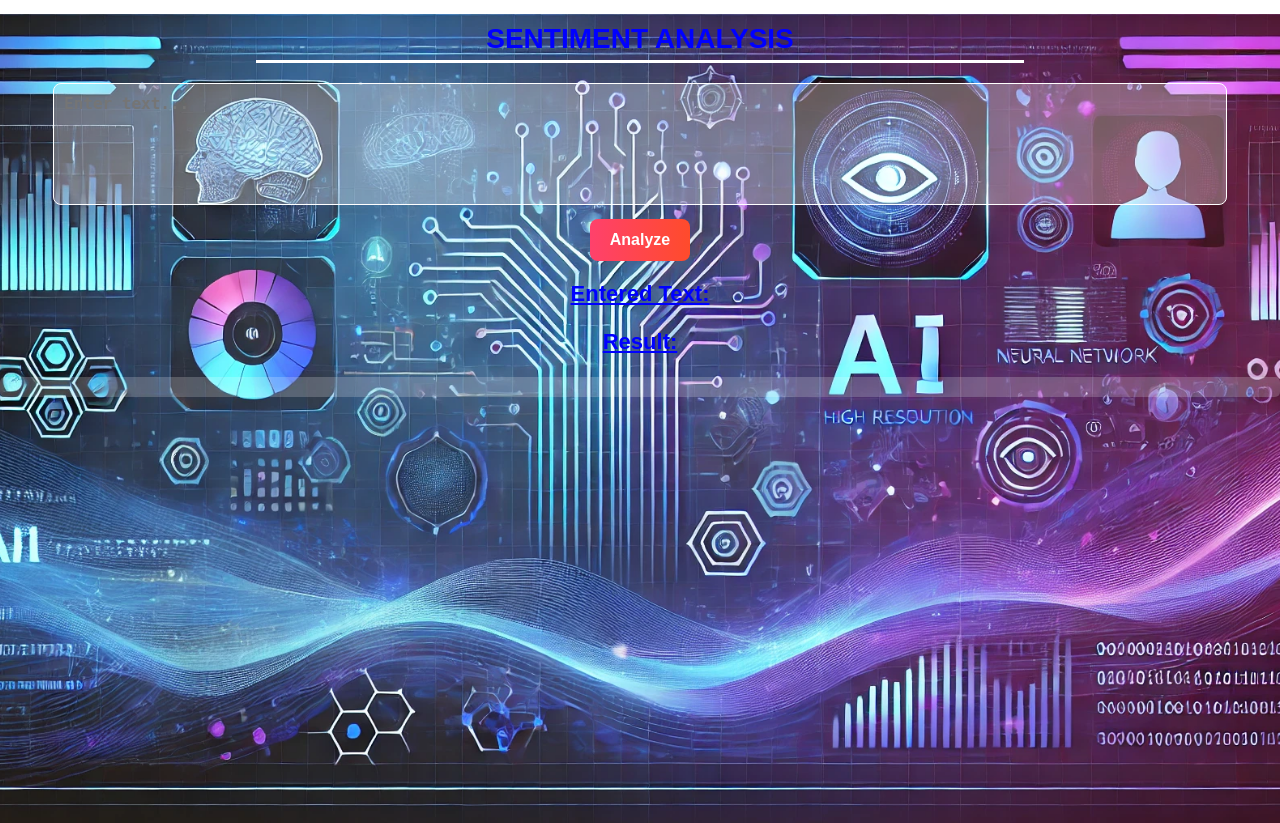
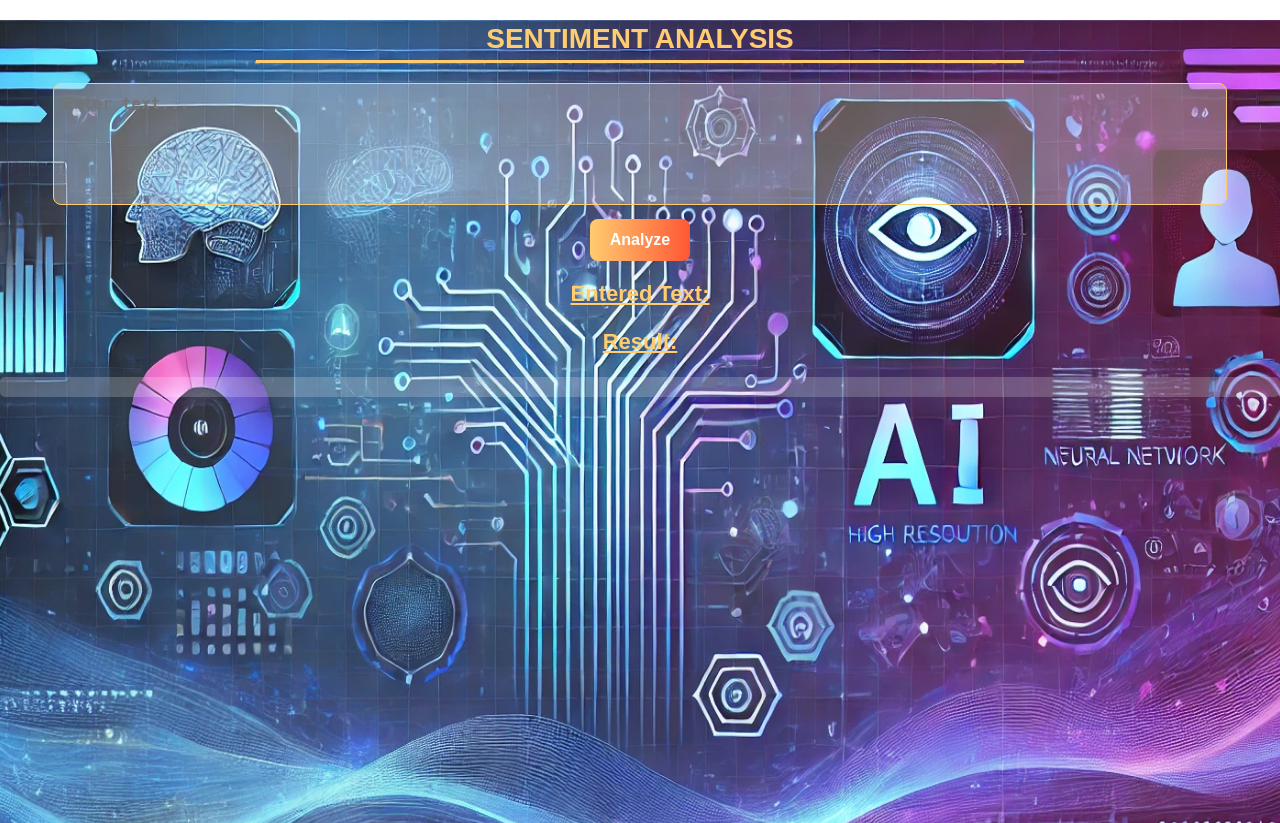
Before and after one commit to GNANESWARIG/sentiment-analysis, a Flask app: page / in a window 1280 px wide. Run offline with Flask 3, Linux system fonts and the light colour scheme.

Commit message:
Update style.css

```diff
--- a/static/style.css
+++ b/static/style.css
@@ -1,9 +1,9 @@
 /* Apply full-page background image with wave movement and zoom effect */
 body {
     background: url('/static/1.jpg') no-repeat center center fixed;
-    background-size: cover; /* Ensure full coverage and prevent blank spaces */
+    background-size: 120% 120%; /* Ensure full coverage and prevent blank spaces */
     font-family: Arial, sans-serif;
-    color: blue;
+    color: #f8f9fa; /* Light text color for better contrast */
     text-align: center;
     margin: 0;
     padding: 0;
@@ -16,22 +16,22 @@
 @keyframes waveBackground {
     0% {
         background-position: center top;
-        background-size: 110%;
+        background-size: 125% 125%;
     }
     50% {
-        background-position: center 20px;
-        background-size: 115%; /* Slight zoom effect to prevent blank spaces */
+        background-position: center 30px;
+        background-size: 130% 130%; /* Increased zoom to prevent blank spaces */
     }
     100% {
         background-position: center top;
-        background-size: 110%;
+        background-size: 125% 125%;
     }
 }
 
 /* Responsive Design */
 @media (max-width: 768px) {
     body {
-        background-size: cover; /* Ensure full coverage on mobile */
+        background-size: 140% 140%; /* Ensure full coverage on mobile */
     }
     .container {
         max-width: 90%;
@@ -53,11 +53,12 @@
 .container {
     max-width: 500px;
     margin: 100px auto;
-    background: rgba(0, 0, 0, 0.6);
+    background: rgba(0, 0, 0, 0.7); /* Darker background for better contrast */
     padding: 20px;
     border-radius: 10px;
     box-shadow: 0px 0px 15px rgba(255, 255, 255, 0.3);
     animation: fadeIn 1s ease-in-out;
+    color: #f8f9fa; /* Light text color inside container */
 }
 
 /* Animate fade-in effect */
@@ -72,6 +73,7 @@
     text-transform: uppercase;
     margin-bottom: 20px;
     position: relative;
+    color: #ffcc70;
 }
 
 h2::after {
@@ -79,7 +81,7 @@
     display: block;
     width: 60%;
     height: 3px;
-    background: white;
+    background: #ffcc70;
     margin: 5px auto;
 }
 
@@ -90,11 +92,11 @@
     padding: 10px;
     font-size: 16px;
     border-radius: 8px;
-    border: 1px solid white;
+    border: 1px solid #ffcc70;
     outline: none;
     resize: none;
     background: rgba(255, 255, 255, 0.3);
-    color: black;
+    color: #222;
     font-weight: bold;
     transition: 0.3s ease-in-out;
 }
@@ -107,7 +109,7 @@
 
 /* Button Styling */
 button {
-    background: linear-gradient(90deg, #ff416c, #ff4b2b);
+    background: linear-gradient(90deg, #ffcc70, #ff5733);
     color: white;
     border: none;
     padding: 12px 20px;
@@ -122,7 +124,7 @@
 /* Button Hover Effect */
 button:hover {
     transform: scale(1.1);
-    background: linear-gradient(90deg, #ff4b2b, #ff416c);
+    background: linear-gradient(90deg, #ff5733, #ffcc70);
 }
 
 /* Sentiment Result Styling */
@@ -130,6 +132,7 @@
     font-size: 22px;
     margin-top: 20px;
     text-decoration: underline;
+    color: #ffcc70;
 }
 
 p#sentimentResult {
@@ -138,4 +141,5 @@
     padding: 10px;
     border-radius: 5px;
     background: rgba(255, 255, 255, 0.2);
+    color: #f8f9fa;
 }
```
